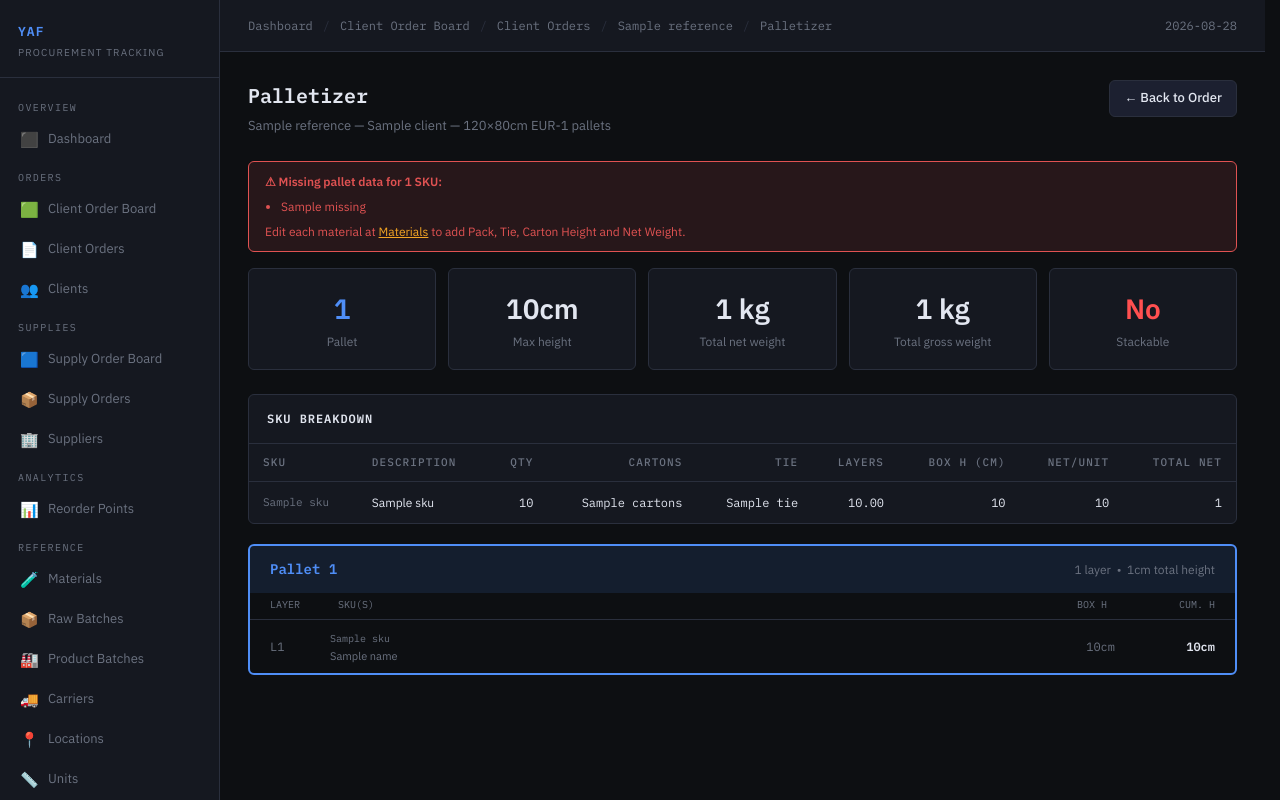
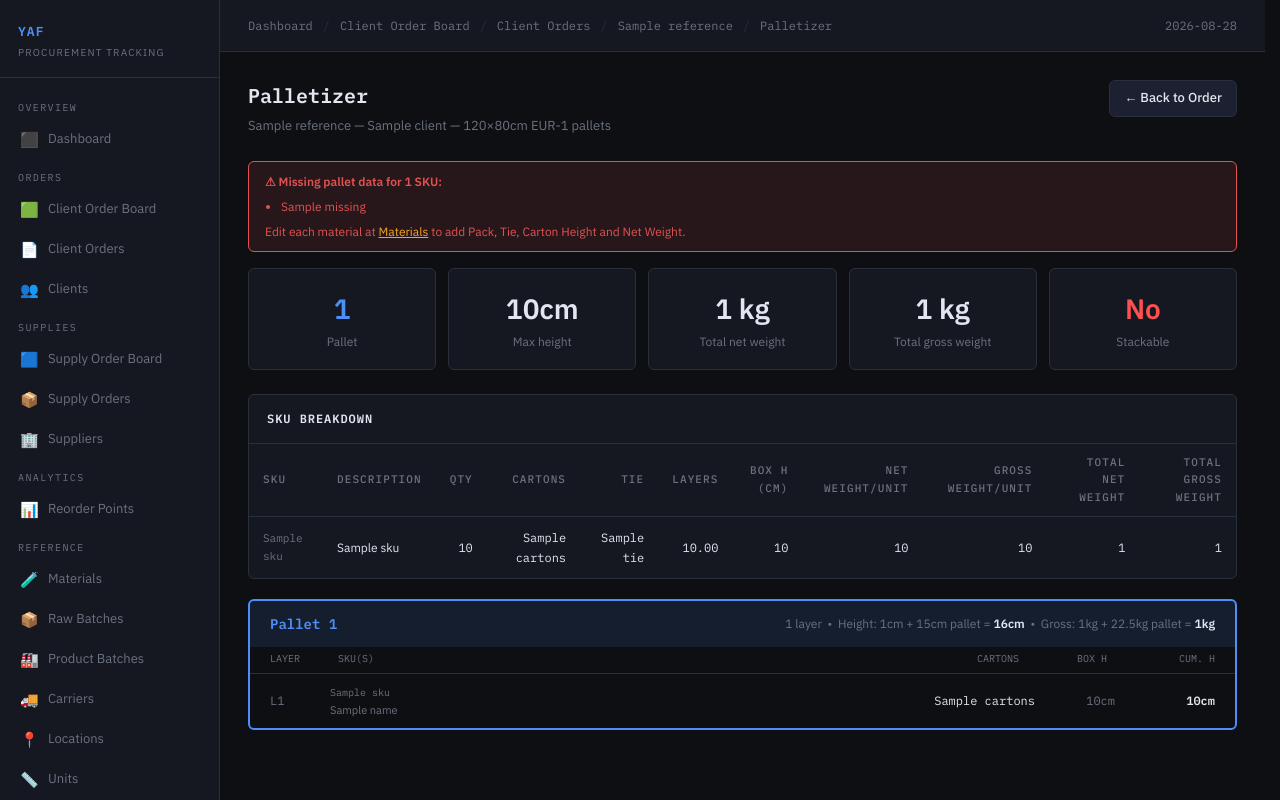
Before and after one commit to akprodromou/production_tracker, a Django app: template templates/sales_orders/palletizer.html in a window 1280 px wide. Run offline with Django 5.2, Linux system fonts and the light colour scheme; the template is opened without the code that fills it: most values are stand-ins (such as "Sample title", 1, 10 or a date in 2020).

Commit message:
feat: palletizer - gross weight column, cartons per layer, pallet totals with pallet tare

```diff
--- a/templates/sales_orders/palletizer.html
+++ b/templates/sales_orders/palletizer.html
@@ -87,8 +87,10 @@
         <th style="text-align:right">Tie</th>
         <th style="text-align:right">Layers</th>
         <th style="text-align:right">Box H (cm)</th>
-        <th style="text-align:right">Net/unit</th>
-        <th style="text-align:right">Total Net</th>
+        <th style="text-align:right">Net Weight/unit</th>
+        <th style="text-align:right">Gross Weight/unit</th>
+        <th style="text-align:right">Total Net Weight</th>
+        <th style="text-align:right">Total Gross Weight</th>
       </tr></thead>
       <tbody>
         {% for s in result.skus %}
@@ -101,7 +103,9 @@
           <td class="td-mono" style="text-align:right">{{ s.layers_f|floatformat:2 }}</td>
           <td class="td-mono" style="text-align:right">{{ s.carton_height }}</td>
           <td class="td-mono" style="text-align:right">{{ s.net_weight }}</td>
+          <td class="td-mono" style="text-align:right">{{ s.gross_weight }}</td>
           <td class="td-mono" style="text-align:right">{{ s.total_net }}</td>
+          <td class="td-mono" style="text-align:right">{{ s.total_gross }}</td>
         </tr>
         {% endfor %}
       </tbody>
@@ -114,10 +118,16 @@
 <div class="pallet-card">
   <div class="pallet-header">
     <span class="pallet-title">Pallet {{ pallet.number }}</span>
-    <span style="font-size:12px;color:var(--muted)">{{ pallet.layers|length }} layer{{ pallet.layers|length|pluralize }} &nbsp;&bull;&nbsp; {{ pallet.total_height }}cm total height</span>
+    <span style="font-size:12px;color:var(--muted)">
+      {{ pallet.layers|length }} layer{{ pallet.layers|length|pluralize }}
+      &nbsp;&bull;&nbsp;
+      Height: {{ pallet.total_height }}cm + 15cm pallet = <strong style="color:var(--text)">{{ pallet.total_height|add:15 }}cm</strong>
+      &nbsp;&bull;&nbsp;
+      Gross: {{ pallet.total_gross }}kg + 22.5kg pallet = <strong style="color:var(--text)">{{ pallet.total_gross_with_pallet }}kg</strong>
+    </span>
   </div>
-  <div style="padding:4px 20px 6px;display:grid;grid-template-columns:60px 1fr 80px 100px;gap:8px;font-size:10px;font-family:var(--mono);color:var(--muted);text-transform:uppercase;border-bottom:1px solid var(--border)">
-    <span>Layer</span><span>SKU(s)</span><span style="text-align:right">Box H</span><span style="text-align:right">Cum. H</span>
+  <div style="padding:4px 20px 6px;display:grid;grid-template-columns:60px 1fr 70px 80px 100px;gap:8px;font-size:10px;font-family:var(--mono);color:var(--muted);text-transform:uppercase;border-bottom:1px solid var(--border)">
+    <span>Layer</span><span>SKU(s)</span><span style="text-align:right">Cartons</span><span style="text-align:right">Box H</span><span style="text-align:right">Cum. H</span>
   </div>
   {% for layer in pallet.layers %}
   <div class="layer-row" style="{% if layer.combined %}background:rgba(45,212,160,.04){% endif %}">
@@ -131,6 +141,7 @@
         {% for name in layer.names %}{{ name }}{% if not forloop.last %} / {% endif %}{% endfor %}
       </div>
     </div>
+    <div class="td-mono" style="text-align:right;font-size:12px">{{ layer.cartons }}</div>
     <div class="layer-height">{{ layer.height }}cm</div>
     <div class="layer-cumulative" style="color:{% if layer.cumulative_height > result.max_height %}#ff5050{% else %}var(--text){% endif %}">
       {{ layer.cumulative_height }}cm
```
Also changed, not shown: inventory/palletizer.py (+13 -0 lines).
